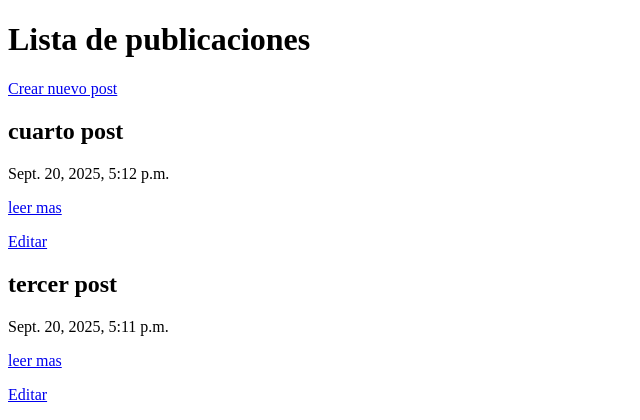
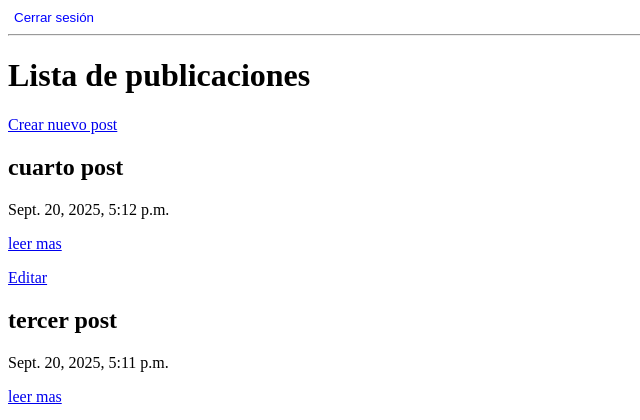
Before and after one commit to irvdrag/irving-s-blog, a Django app: page / in a window 1280 px wide. Shown: the top 420 px of the page, without its empty margins (0-640 px from the left). Run offline with Django 5.2, Linux system fonts and the light colour scheme; a user stored in the database is signed in; data comes from the database, SQL or seed files in the repository; both versions use the stored data as it was after the commit.

Commit message:
pendiente agregar login ya se desloguea y no deja editar

```diff
--- a/blog_project/blog/templates/blog/lista.html
+++ b/blog_project/blog/templates/blog/lista.html
@@ -5,6 +5,19 @@
             Mi Blog
         </title>
     </head>
+    <nav>
+        {% if user.is_authenticated %}
+            <form action="{% url 'logout' %}" method="post" style="display:inline;">
+                {% csrf_token %}
+                    <button type="submit" style="background:none; border:none; color:blue; cursor:pointer;">
+                    Cerrar sesión
+                    </button>
+            </form>
+        {% else %}
+            <a href="{% url 'login' %}">Iniciar sesión</a>
+        {% endif %}
+    </nav>
+    <hr>
     <body>
         <h1>
             Lista de publicaciones
--- a/blog_project/blog/urls.py
+++ b/blog_project/blog/urls.py
@@ -1,9 +1,12 @@
 from django.urls import path
 from . import views
-
+from django.contrib.auth import views as auth_views
 urlpatterns = [
     path('', views.lista_posts, name='lista_posts'),
     path('post/<int:post_id>/', views.detalle_post, name='detalle_post'),
     path('crear/', views.crear_post, name='crear_post'),
     path('post/<int:post_id>/editar/', views.editar_post, name='editar_post'),
+    path('login/', auth_views.LoginView.as_view(template_name='registration/login.html'), name='login'),
+    path('logout/', auth_views.LogoutView.as_view(), name='logout'),
+
 ]
--- a/blog_project/blog_project/settings.py
+++ b/blog_project/blog_project/settings.py
@@ -122,3 +122,9 @@ STATIC_URL = 'static/'
 # https://docs.djangoproject.com/en/5.2/ref/settings/#default-auto-field
 
 DEFAULT_AUTO_FIELD = 'django.db.models.BigAutoField'
+
+
+# Inf about login and log out
+LOGIN_URL = 'login'
+LOGIN_REDIRECT_URL = 'lista_posts'
+LOGOUT_REDIRECT_URL = 'lista_posts'
```
Also changed, not shown: blog_project/db.sqlite3.
